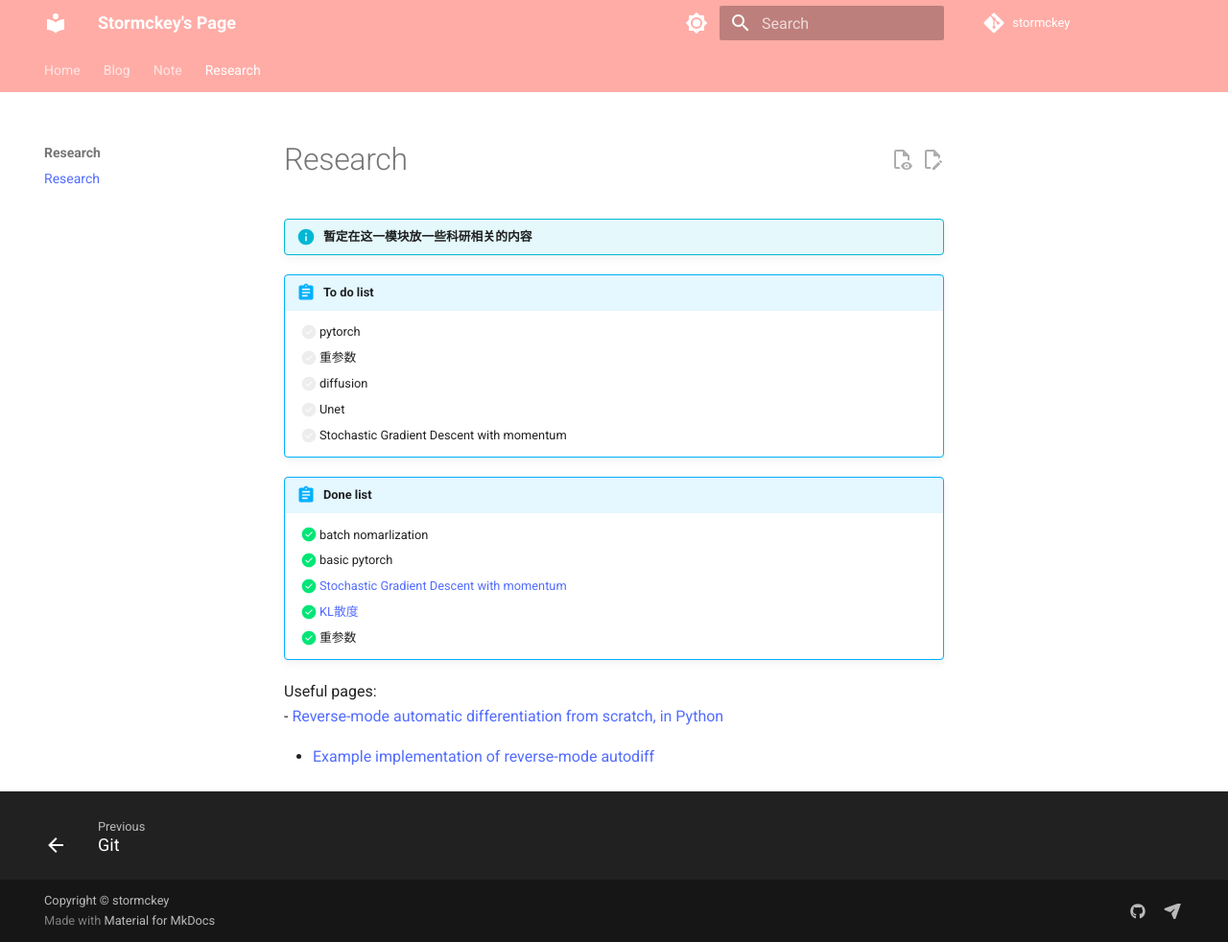
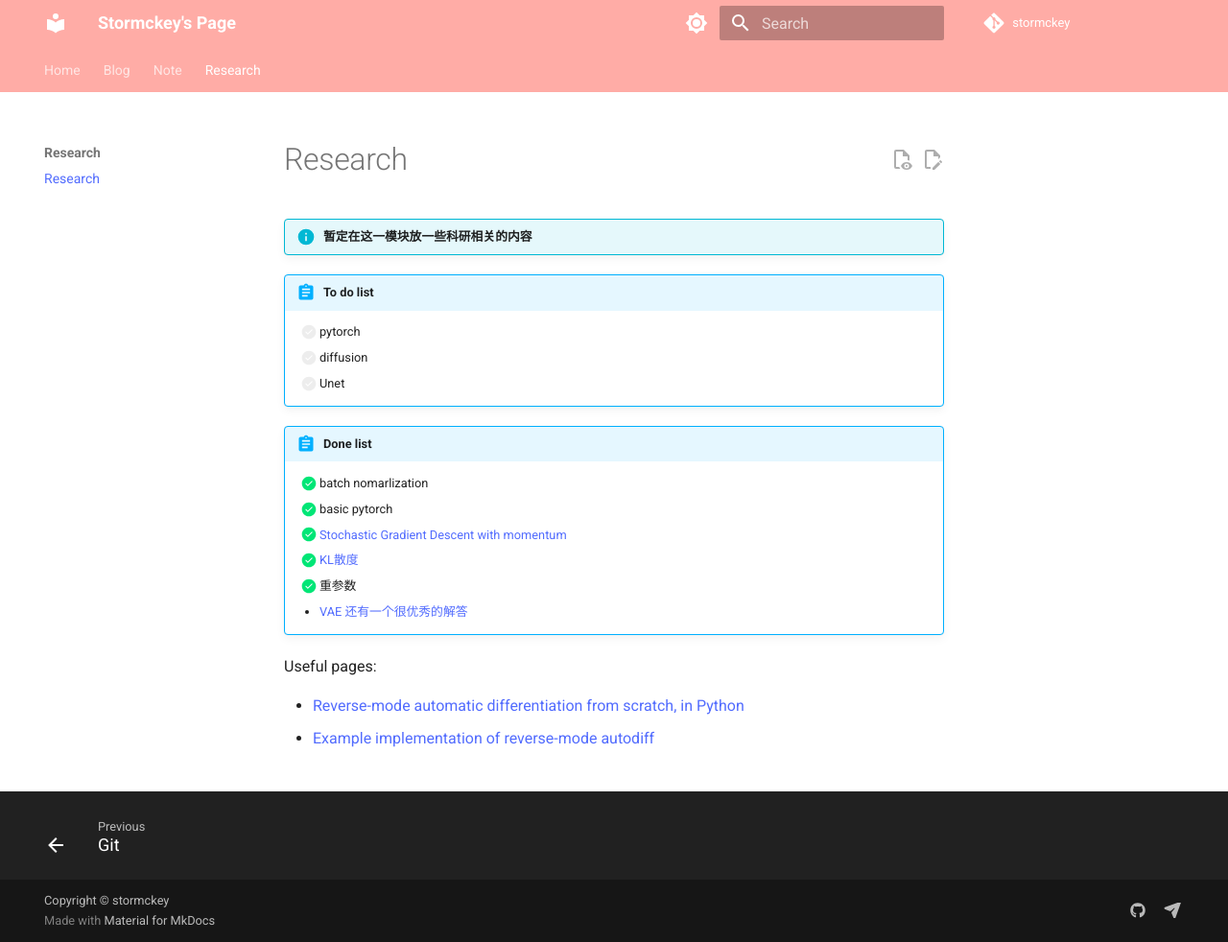
Before and after one commit to stormckey/stormckey.github.io, an MkDocs documentation site: the page built from docs/Research/index.md, in a window 1280 px wide and 982 px high. Shown: the whole window at 96% size. Built offline with MkDocs 1.6.1 and Material for MkDocs 9.7.7, drawn with Linux system fonts in a browser that asks for light colours; comment, search, counter and statistics services are not loaded.

Commit message:
Add info in research page

```diff
--- a/docs/Research/index.md
+++ b/docs/Research/index.md
@@ -4,10 +4,8 @@
 
 !!! abstract "To do list"
     - [ ] pytorch
-    - [ ] 重参数
     - [ ] diffusion
     - [ ] Unet
-    - [ ] Stochastic Gradient Descent with momentum
 
 
 
@@ -17,8 +15,9 @@
     - [x] [Stochastic Gradient Descent with momentum](https://towardsdatascience.com/stochastic-gradient-descent-with-momentum-a84097641a5d)
     - [x] [KL散度](https://www.bilibili.com/video/BV1JY411q72n/?spm_id_from=333.337.search-card.all.click&vd_source=3bf0a9181b6c28910c810d7e49b5e64c)
     - [x] 重参数
+    - [VAE](https://www.gwylab.com/note-vae.html) [还有一个很优秀的解答](https://zhuanlan.zhihu.com/p/348498294)
 
 Useful pages:
+
 - [Reverse-mode automatic differentiation from scratch, in Python](https://sidsite.com/posts/autodiff/)
-
 - [Example implementation of reverse-mode autodiff](https://colab.research.google.com/drive/1VpeE6UvEPRz9HmsHh1KS0XxXjYu533EC#scrollTo=erjC686T4S4c)
```
